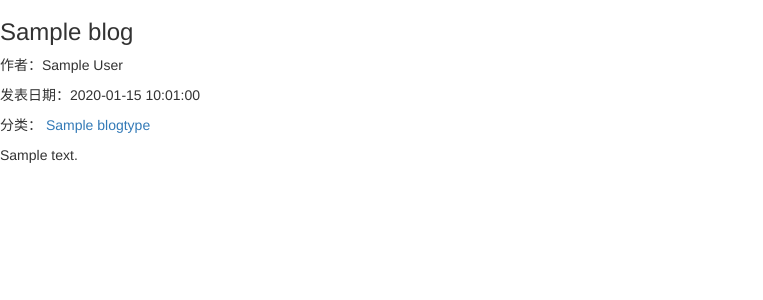
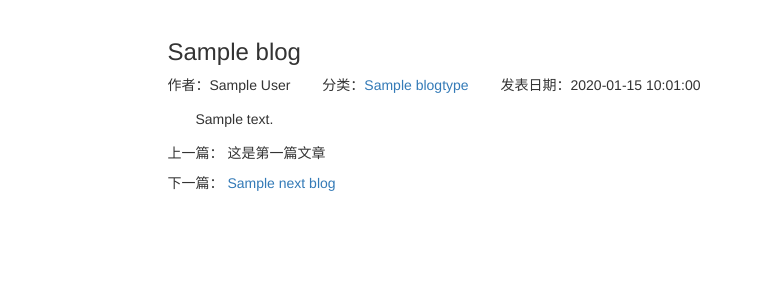
Before and after one commit to junyjiang/blogproject, a Django app: template blog/templates/blog/blog_detail.html in a window 1280 px wide. Shown: the part 51-351 px from the top of the page, without its empty margins (0-763 px from the left). Run offline with Django 3.2, Linux system fonts and the light colour scheme; the template is opened without the code that fills it: most values are stand-ins (such as "Sample title", 1, 10 or a date in 2020); data that the repository does not hold is empty; some libraries are stand-ins or nearby versions.

Commit message:
实现分页，更新样式，增加归档

```diff
--- a/blog/models.py
+++ b/blog/models.py
@@ -17,3 +17,6 @@ class Blog(models.Model):
 
     def __str__(self):
         return "<Blog: %s >" % self.title
+
+    class Meta:
+        ordering = ['-created_time']
--- a/blog/static/blog/blog.css
+++ b/blog/static/blog/blog.css
@@ -1,14 +1,35 @@
 ul.blog-types {
     list-style-type: none;
     }
-div.blog:not(:last-child){
+div.blog:not(:last-child) {
     margin-bottom: 1em;
     padding-bottom: 2em;
     border-bottom: 1px solid #eee;
 }
-div.blog h3{
+div.blog h3 {
     margin-top: 0.5em;
 }
-div.blog p.blog-info{
+div.blog p.blog-info {
     margin-bottom: 0;
 }
+div.paginator {
+    text-align: center;
+}
+
+ul.blog-info-description {
+    list-style-type: none;
+    margin-bottom: 1em;
+}
+
+ul.blog-info-description li {
+    display: inline-block;
+    margin-right: 2em;
+}
+
+div.blog-content {
+    text-indent: 2em;
+}
+
+div.blog-more {
+    margin-top: 1em;
+}
--- a/blog/templates/blog/blog_detail.html
+++ b/blog/templates/blog/blog_detail.html
@@ -1,18 +1,44 @@
-{% extends 'base.html' %}
+{% extends 'blog/blog_list.html' %}
 
 {# 继承base文件将tilte传递给title参数#}
-{% block title %}
-    {{ blog.title }}
+{% block title %}{{ blog.title }}{% endblock %}
+{% block nav_blog_active %} active {% endblock %}
+
+{% load staticfiles %}
+{% block header_extends %}
+    <link rel="stylesheet" href="{% static 'blog/blog.css' %}">
 {% endblock %}
-{% block nav_blog_active %} active {% endblock %}
+
 {% block content %}
-    <h3>{{ blog.title }}</h3>
-    <p>作者：{{ blog.author }}</p>
-    <p>发表日期：{{ blog.created_time|date:"Y-m-d H:m:s" }}</p>
-    <p>分类：
-        <a href="{% url 'blogs_with_type' blog.blogtype.pk %}">
-        {{ blog.blogtype }}
-        </a>
-    </p>
-    <p>{{ blog.content }}</p>
+    <div class="container">
+        <div class="row">
+            <div class="col-xs-10 col-xs-offset-1">
+                <h3>{{ blog.title }}</h3>
+                <ul class="blog-info-description">
+                    <li>作者：{{ blog.author }}</li>
+                    <li>分类：<a href="{% url 'blogs_with_type' blog.blogtype.pk %}">{{ blog.blogtype }}</a></li>
+                    <li>发表日期：{{ blog.created_time|date:"Y-m-d H:m:s" }}</li>
+                </ul>
+                <div class="blog-content">{{ blog.content }}</div>
+                <div class="blog-more">
+                    <p>上一篇：
+                        {% if previous_blog %}
+                            <a href="{% url 'blog_detail' previous_blog.pk %}">{{ previous_blog.title }}</a>
+                        {% else %}
+                            这是第一篇文章
+                        {% endif%}
+                    </p>
+                    <p>
+                        下一篇：
+                        {% if next_blog %}
+                        <a href="{% url 'blog_detail' next_blog.pk %}"> {{ next_blog.title }}</a>
+                        {% else %}
+                            这是最后一篇文章
+                        {% endif%}
+                    </p>
+                </div>
+            </div>
+        </div>
+    </div>
+
 {% endblock %}
--- a/blog/templates/blog/blog_list.html
+++ b/blog/templates/blog/blog_list.html
@@ -12,8 +12,9 @@
         <div class="row">
             <div class="col-sm-8 col-md-9 col-lg-10">
                 <div class="panel panel-default">
-                    <div class="panel-heading">博客列表（一共有 {{ blogs_count}} 篇博客）</div>
+                    <div class="panel-heading">{% block blog_list_title %}博客列表{% endblock %}</div>
                     <div class="panel-body">
+                        {# 也可以使用page_of_blogs.object_list #}
                         {% for blog in blogs %}
                         <div class="blog">
                                 <h3><a href="{% url 'blog_detail' blog.pk %}">{{ blog.title }}</a></h3>
@@ -25,11 +26,53 @@
                         </div>
                         {% empty %}
                         <div class="blog">
-                            <h3>暂无博客敬请期待</h3>>
+                            <h3>暂无博客敬请期待</h3>
                         </div>
                         {% endfor %}
                     </div>
                 </div>
+                <div class="paginator">
+                    <ul class="pagination">
+                        <li>
+                            {# 上一页 #}
+                            {% if page_of_blogs.has_previous %}
+                                <a href="?page={{ page_of_blogs.previous_page_number }}" aria-label="Previous">
+                                    <span aria-hidden="true">&laquo;</span>
+                                </a>
+                            {% else %}
+                                <span aria-hidden="true">&laquo;</span>
+                            {% endif %}
+
+                        </li>
+                        {# 全部页码 #}
+                        {%for page_num in page_range %}
+                            {% if page_num == page_of_blogs.number %}
+                                <li class="active"><span>{{ page_num }}</span></li>
+                            {% else %}
+                                {% if page_num == '...' %}
+                                    <li><span>{{ page_num }}</span></li>
+                                {% else %}
+                                    <li><a href="?page={{ page_num }}">{{ page_num }}</a></li>
+                                {% endif %}
+                            {% endif %}
+                        {%endfor%}
+
+                        <li>
+                            {# 下一页 #}
+                            {% if page_of_blogs.has_next %}
+                                <a href="?page={{ page_of_blogs.next_page_number}}" aria-label="Next">
+                                    <span aria-hidden="true">&raquo;</span>
+                                </a>
+                            {% else %}
+                                <span aria-hidden="true">&raquo;</span>
+                            {% endif %}
+                        </li>
+                    </ul>
+                    <p>
+                        共有 {{ page_of_blogs.paginator.count }} 篇博客
+                        当前第{{ page_of_blogs.number }}页 一共{{ page_of_blogs.paginator.num_pages }} 页
+                    </p>
+            </div>
             </div>
             <div class="hidden-xs col-sm-4 col-md-3 col-lg-2">
                 <div class="panel panel-default">
@@ -38,11 +81,25 @@
                         <ul class="blog-types">
                         {% for blogtype in blog_types %}
                             <li><a href="{%url 'blogs_with_type' blogtype.pk %}">
-                                {{ blogtype.typename }}
+                                {{ blogtype.typename }} ({{ blogtype.blog_count }})
                             </a></li>
                         {% empty %}
                             <li>暂无分类</li>
                         {% endfor%}
+                        </ul>
+                    </div>
+                </div>
+                <div class="panel panel-defult">
+                    <div class="panel-heading">归档</div>
+                    <div class="panel-body">
+                        <ul>
+                            {% for blog_date,blog_count in blog_dates.items %}
+                                <li>
+                                    <a href="{% url 'blogs_with_date' blog_date.year blog_date.month %}">
+                                        {{ blog_date|date:"Y年m月" }} ({{ blog_count }})
+                                    </a>
+                                </li>
+                            {% endfor %}
                         </ul>
                     </div>
                 </div>
--- a/blog/urls.py
+++ b/blog/urls.py
@@ -6,4 +6,5 @@ urlpatterns =[
     path('', views.blog_list, name='blog_list'),
     path('<int:blog_pk>', views.blog_detail, name='blog_detail'),
     path('type/<int:blogtype_pk>', views.blogs_with_type, name='blogs_with_type'),
+    path('data/<int:year>/<int:month>', views.blogs_with_date, name='blogs_with_date')
 ]
--- a/mysite/settings.py
+++ b/mysite/settings.py
@@ -125,3 +125,5 @@ STATIC_URL = '/static/'
 STATICFILES_DIRS = [
     os.path.join(BASE_DIR,'static'),
     ]
+# 自定义参数
+EACH_PAGE_BLOGS_NUMBER = 7
--- a/static/base.css
+++ b/static/base.css
@@ -6,3 +6,6 @@
 body {
     margin-top: 70px!important;
 }
+ul {
+    list-style-type: none;
+}
```
Also changed, not shown: blog/templates/blog/blogs_with_type.html (+6 -16 lines), blog/views.py (+69 -10 lines).
